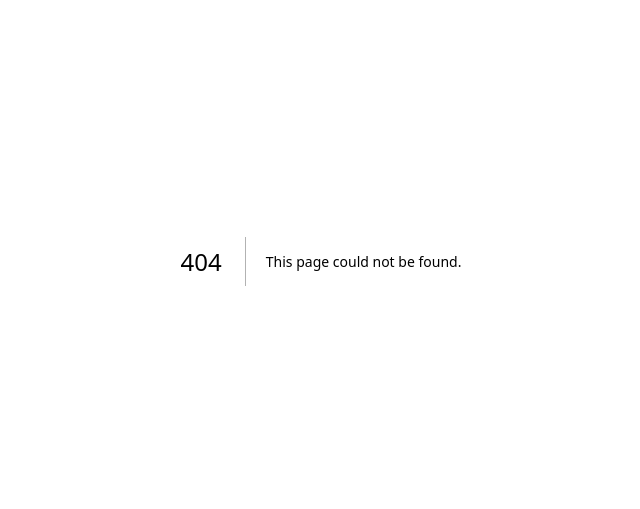
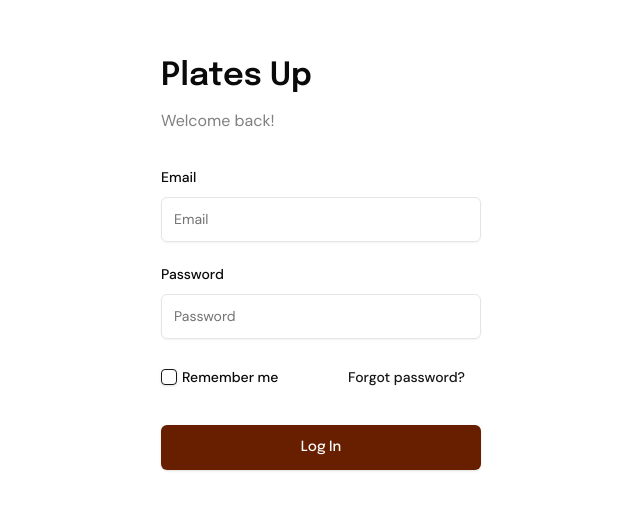
Before and after one commit to pritulgohil/restaurant-pos, a Next.js app: page /login in a window 1280 px wide. Before the commit this address had no page. Shown: the part 139-648 px from the top of the page, without its empty margins (319-959 px from the left). Built offline with nearby package versions, Linux system fonts and the light colour scheme.

Commit message:
login page done with api

```diff
--- a/package.json
+++ b/package.json
@@ -17,6 +17,7 @@
     "bcryptjs": "^3.0.2",
     "class-variance-authority": "^0.7.1",
     "clsx": "^2.1.1",
+    "jsonwebtoken": "^9.0.2",
     "lucide-react": "^0.479.0",
     "mongoose": "^8.12.1",
     "next": "^15.2.1",
--- /dev/null
+++ b/src/app/api/login/route.js
@@ -0,0 +1,55 @@
+import { NextResponse } from "next/server";
+import bcrypt from "bcryptjs";
+import dbConnect from "@/lib/dbConnect";
+import User from "@/models/user";
+import jwt from "jsonwebtoken";
+
+const JWT_SECRET = process.env.JWT_SECRET;
+
+export async function POST(req) {
+  try {
+    await dbConnect();
+
+    const { email, password } = await req.json();
+
+    if (!email || !password) {
+      return NextResponse.json(
+        { error: "All fields are required" },
+        { status: 400 }
+      );
+    }
+
+    const existingUser = await User.findOne({ email });
+    if (!existingUser) {
+      return NextResponse.json({ error: "User not found" }, { status: 404 });
+    }
+
+    const isPasswordValid = await bcrypt.compare(
+      password,
+      existingUser.password
+    );
+    if (!isPasswordValid) {
+      return NextResponse.json(
+        { error: "Invalid credentials" },
+        { status: 401 }
+      );
+    }
+
+    const token = jwt.sign(
+      { userId: existingUser._id, email: existingUser.email },
+      JWT_SECRET,
+      { expiresIn: "1h" }
+    );
+
+    return NextResponse.json(
+      {
+        message: "Login successful",
+        user: { email: existingUser.email },
+        token,
+      },
+      { status: 200 }
+    );
+  } catch (error) {
+    return NextResponse.json({ error: error.message }, { status: 500 });
+  }
+}
--- /dev/null
+++ b/src/app/components/Login/Login.jsx
@@ -0,0 +1,159 @@
+"use client";
+
+import { LoaderCircle } from "lucide-react";
+import { TriangleAlert } from "lucide-react";
+import styles from "./Login.module.css";
+import {
+  Form,
+  FormControl,
+  FormField,
+  FormItem,
+  FormLabel,
+  FormMessage,
+} from "@/components/ui/form";
+import { Input } from "@/components/ui/input";
+import { Checkbox } from "@/components/ui/checkbox";
+import { Label } from "@/components/ui/label";
+import { Button } from "@/components/ui/button";
+import { zodResolver } from "@hookform/resolvers/zod";
+import { useForm } from "react-hook-form";
+import { z } from "zod";
+import { useState } from "react";
+
+const FormSchema = z.object({
+  email: z.string().email({ message: "Invalid email address." }),
+  password: z
+    .string()
+    .min(6, { message: "Password must be at least 6 characters." }),
+});
+
+const Login = () => {
+  const [signupState, setSignupState] = useState(false);
+  const [errorMessage, setErrorMessage] = useState(false);
+
+  const form = useForm({
+    resolver: zodResolver(FormSchema),
+    defaultValues: {
+      email: "",
+      password: "",
+    },
+  });
+
+  const onSubmit = async (data) => {
+    setErrorMessage(false);
+    try {
+      const response = await fetch("/api/login", {
+        method: "POST",
+        headers: {
+          "Content-Type": "application/json",
+        },
+        body: JSON.stringify(data),
+      });
+
+      const result = await response.json();
+
+      if (response.ok) {
+        console.log("login successful", result);
+        setSignupState(true);
+      } else {
+        setErrorMessage(true);
+      }
+    } catch (error) {}
+  };
+  return (
+    <div className={styles.mainContainer}>
+      <div className={styles.pageHeader}>
+        <h1>Plates Up</h1>
+      </div>
+      <div className={styles.pageDescription}>
+        <p>Welcome back!</p>
+      </div>
+      <div className={styles.formContainer}>
+        <Form {...form}>
+          <form
+            onSubmit={form.handleSubmit(onSubmit)}
+            className={styles.signupForm}
+          >
+            <FormField
+              control={form.control}
+              name="email"
+              render={({ field }) => (
+                <FormItem className={styles.elementContainer}>
+                  <div className={styles.labelContainer}>
+                    <FormLabel className={styles.formLabel} htmlFor="email">
+                      Email
+                    </FormLabel>
+                  </div>
+                  <div className={styles.inputContainer}>
+                    <FormControl>
+                      <Input type="email" placeholder="Email" {...field} />
+                    </FormControl>
+                  </div>
+                  <FormMessage />
+                </FormItem>
+              )}
+            />
+            <FormField
+              control={form.control}
+              name="password"
+              render={({ field }) => (
+                <FormItem className={styles.elementContainer}>
+                  <div className={styles.labelContainer}>
+                    <FormLabel className={styles.formLabel} htmlFor="password">
+                      Password
+                    </FormLabel>
+                  </div>
+                  <div className={styles.inputContainer}>
+                    <FormControl>
+                      <Input
+                        type="password"
+                        placeholder="Password"
+                        {...field}
+                      />
+                    </FormControl>
+                  </div>
+                  <FormMessage className="flex items-center gap-1">
+                    {errorMessage && (
+                      <>
+                        <TriangleAlert
+                          strokeWidth={3}
+                          className={styles.triangleIcon}
+                        />
+                        Incorrect email or password.
+                      </>
+                    )}
+                  </FormMessage>{" "}
+                </FormItem>
+              )}
+            />
+            <div className={styles.formBottom}>
+              <div className={styles.rememberMe}>
+                <Checkbox id="rememberMe" />
+                <Label htmlFor="rememberMe">Remember me</Label>
+              </div>
+              <div className={styles.forgot}>
+                <Button variant="link">Forgot password?</Button>
+              </div>
+            </div>
+            <div className={styles.elementContainer}>
+              <div className={styles.buttonContainer}>
+                {signupState ? (
+                  <Button className={styles.signupButton} disabled>
+                    <LoaderCircle className="animate-spin" />
+                    Logging In...
+                  </Button>
+                ) : (
+                  <Button type="submit" className={styles.signupButton}>
+                    Log In
+                  </Button>
+                )}
+              </div>
+            </div>
+          </form>
+        </Form>
+      </div>
+    </div>
+  );
+};
+
+export default Login;
--- /dev/null
+++ b/src/app/components/Login/Login.module.css
@@ -0,0 +1,89 @@
+.mainContainer {
+  height: 100vh;
+  display: flex;
+  flex-direction: column;
+  align-items: center;
+  justify-content: center;
+}
+
+.pageHeader {
+  font-family: "Epilogue";
+  font-weight: 600;
+  width: 25%;
+}
+
+.pageHeader h1 {
+  font-size: 32px;
+}
+
+.formContainer {
+  width: 25%;
+}
+
+.pageDescription {
+  width: 25%;
+  margin-top: 8px;
+  color: gray;
+}
+
+.signupForm {
+  width: 100%;
+  display: flex;
+  flex-direction: column;
+  gap: 20px;
+  margin-top: 32px;
+}
+
+.emailContainer {
+  width: 100%;
+}
+
+.formLabel {
+  font-size: 14px;
+}
+
+.inputContainer input {
+  height: 45px;
+}
+
+.signupButton {
+  font-family: "Epilogue";
+  width: 100%;
+  display: flex;
+  align-items: center;
+}
+
+.buttonContainer {
+  margin-top: 10px;
+}
+
+.buttonContainer button {
+  background-color: #681f00;
+  height: 45px;
+}
+
+.buttonContainer button:hover {
+  background-color: #982e01;
+}
+
+.elementContainer {
+  display: flex;
+  flex-direction: column;
+}
+
+.formBottom {
+  display: flex;
+  align-items: center;
+  justify-content: space-between;
+}
+
+.rememberMe {
+  display: flex;
+  align-items: center;
+  gap: 5px;
+}
+
+.triangleIcon {
+  width: 18px;
+  height: 18px;
+}
--- /dev/null
+++ b/src/app/login/page.jsx
@@ -0,0 +1,14 @@
+import Login from "../components/Login/Login";
+import styles from "./page.module.css";
+
+const page = () => {
+  return (
+    <>
+      <div className={styles.mainContainer}>
+        <Login />
+      </div>
+    </>
+  );
+};
+
+export default page;
--- /dev/null
+++ b/src/app/login/page.module.css
@@ -0,0 +1,4 @@
+.mainContainer {
+  width: 100%;
+  height: 100vh;
+}
```
Also changed, not shown: 1 other file (tests, documents, lock files or other folders).
